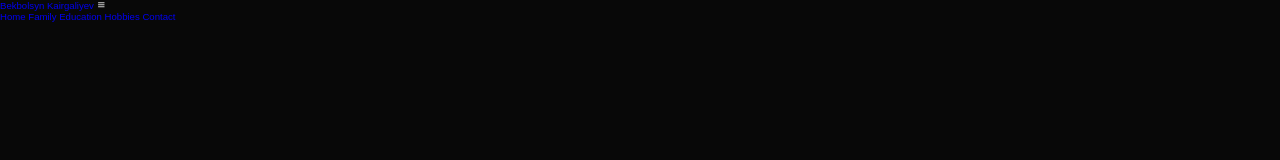
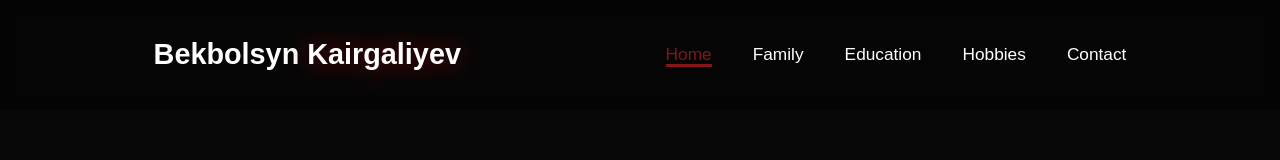
Before and after one commit to kai713/midterm, a website: page index.html in a window 1280 px wide. Drawn offline with nearby package versions, Linux system fonts and the light colour scheme.

Commit message:
finished header

```diff
--- a/style.css
+++ b/style.css
@@ -4,34 +4,77 @@
     box-sizing: border-box;
     text-decoration: none;
     border: none;
+    /*check them*/
     outline: none;
     scroll-behavior: smooth;
     font-family: 'Poppins', sans-serif;
 }
-:root{
+
+:root {
     --bg-color: #080808;
     --second-bg-color: #131313;
     --text-color: #fff;
     --main-color: #831616;
 }
 
-html{
+html {
+    /*check them*/
     font-size: 60%;
     overflow-x: hidden;
 }
-body{
+
+body {
     background: var(--bg-color);
     color: var(--text-color);
 }
-.header{
-   position: fixed;
-    top:0;
-    left:0;
+
+header {
+    position: fixed;
+    top: 0;
+    left: 0;
     width: 100%;
+    /*check them*/
     padding: 4rem 12% 4rem;
     background: rgba(0, 0, 0, 0.3);
     backdrop-filter: blur(10px);
-    justify-content: space-around;
+    z-index: 5;
+    display: flex;
+    justify-content: space-between;
     align-items: center;
-    z-index: 5;
 }
+
+.logo {
+    font-size: 3rem;
+    color: var(--text-color);
+    font-weight: 800;
+    cursor: pointer;
+    transition: 0.3s ease;
+}
+
+.logo:hover {
+    transform: scale(1.1);
+}
+
+.logo span {
+    text-shadow: 0 0 25px var(--main-color);
+}
+
+.navbar a{
+    font-size: 1.8rem;
+    color: var(--text-color);
+    margin-left: 4rem;
+    font-weight: 500;
+    transition: 0.3s ease;
+    border-bottom: 3px solid transparent;
+}
+
+.navbar a:hover, .navbar a.active {
+    color: var(--main-color);
+    border-bottom: 3px solid var(--main-color);
+}
+
+#menu-icon{
+    font-size: 3.5rem;
+    color: var(--main-color);
+    display: none;
+}
--- /dev/null
+++ b/test/test.css
@@ -0,0 +1,20 @@
+/* style.css */
+
+* {
+    box-sizing: border-box;
+}
+.container{
+    background-color: hsl(0, 0%, 24%);
+    height: 75%;
+    width: 75%;
+}
+.box{
+    background-color: hsl(0, 0%, 100%);
+    border: 2px solid;
+    /*padding: 25px;*/
+    /*height: auto;*/
+    height: 75%;
+    width: 50%;
+    /*float: left;*/
+    text-align: center;
+}
--- /dev/null
+++ b/test/test.html
@@ -0,0 +1,21 @@
+<!DOCTYPE html>
+<html lang="en">
+<head>
+    <meta charset="UTF-8">
+    <meta http-equiv="X-UA-Compatible" content="IE=edge">
+    <meta name="viewport" content="width=device-width, initial-scale=1.0">
+    <title>Bro Code</title>
+    <link rel="stylesheet" href="test.css">
+<body>
+
+<div class="container">
+    <div class="box">
+        <h2>This is #1</h2>
+    </div>
+    <div class="box">
+        <h2>This is #2</h2>
+    </div>
+</div>
+
+</body>
+</html>
```
Also changed, not shown: 1 other file.
